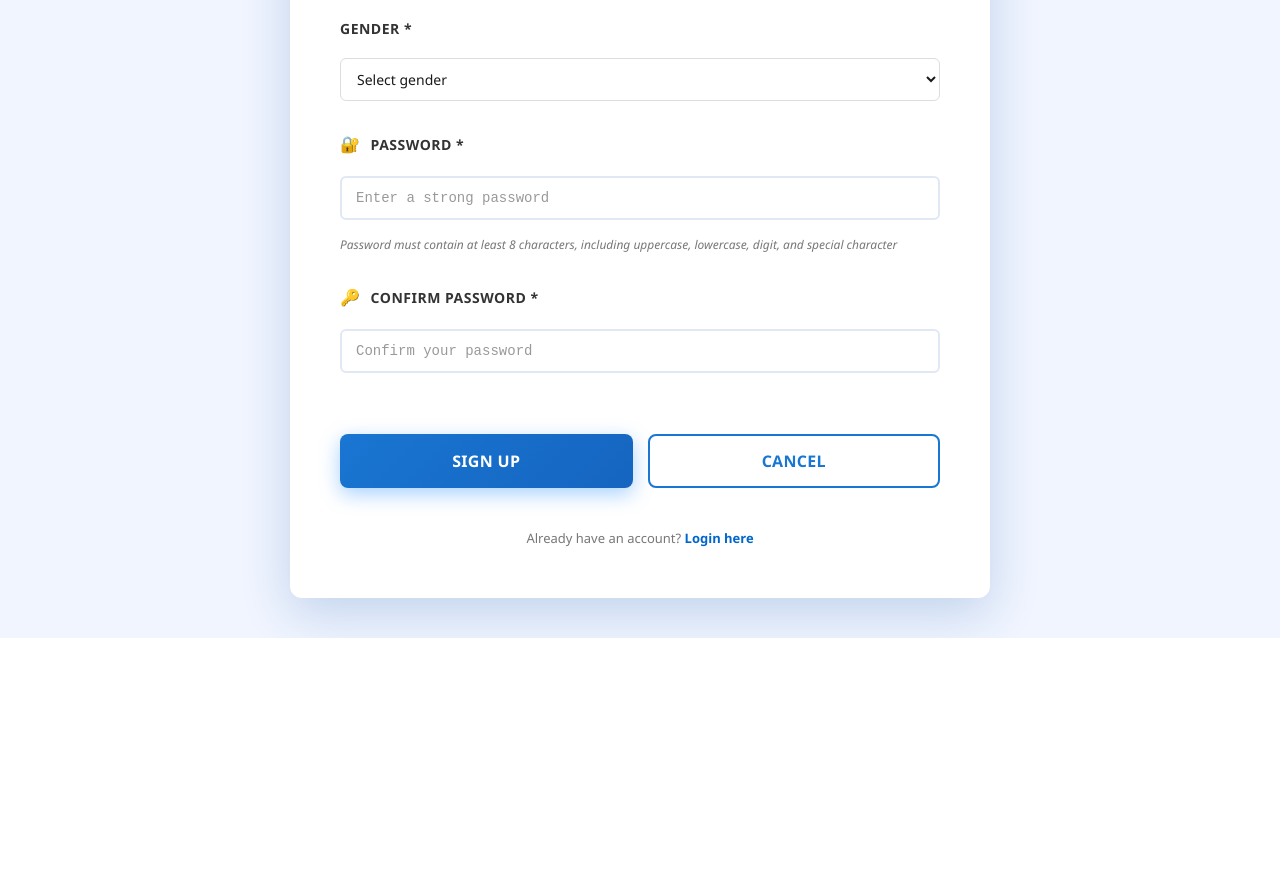
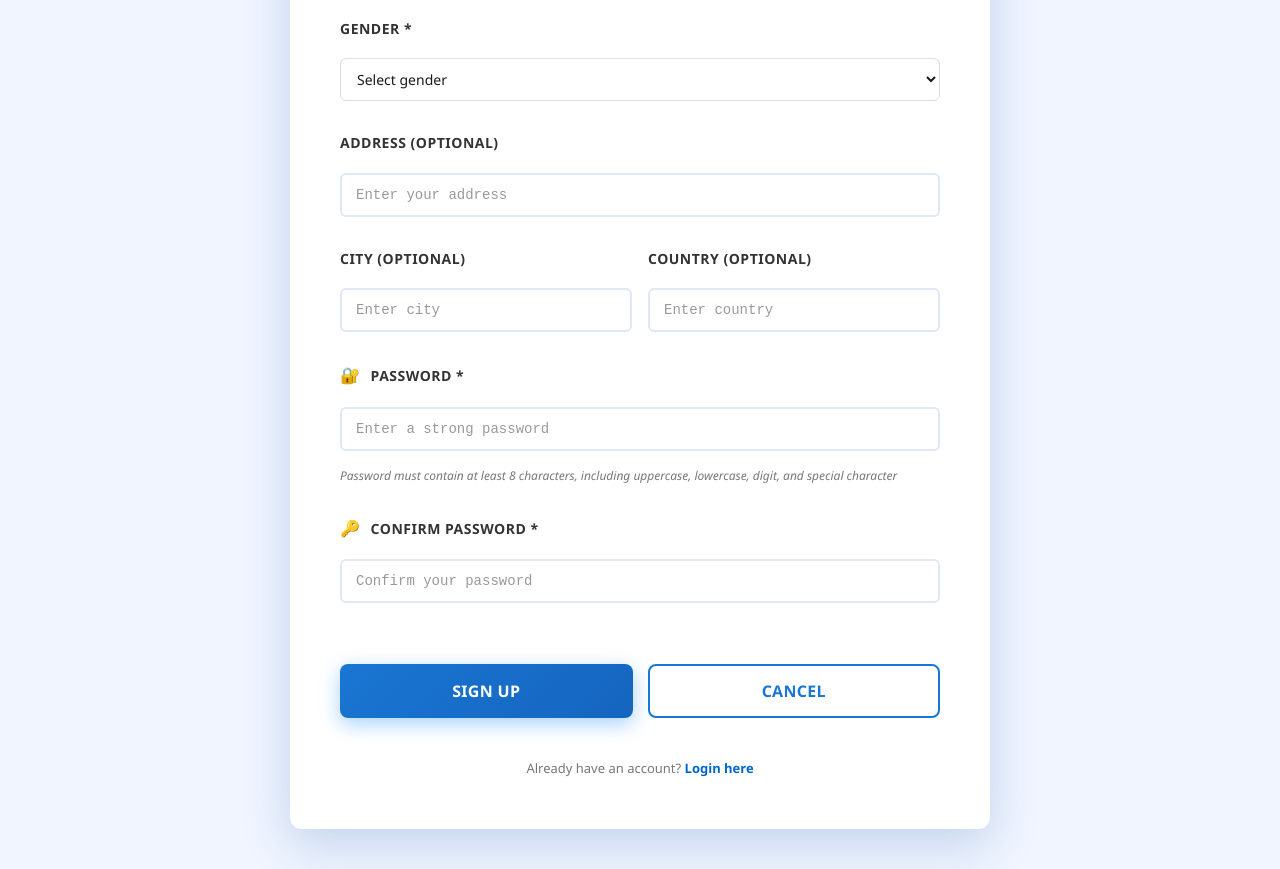
Before and after one commit to Tejashwinii/BlueWing, a React (Vite) app in the folder frontend/: page /registration in a window 1280 px wide. Shown: the part 900-1769 px from the top of the page. Before the commit the page ends 1538 px from the top, so only its background shows below. Built offline with nearby package versions, Linux system fonts and the light colour scheme.

Commit message:
Address added in registration and help dropdown is removed

```diff
--- a/frontend/src/components/Navbar.jsx
+++ b/frontend/src/components/Navbar.jsx
@@ -78,9 +78,13 @@ const Navbar = ({ onNavClick = () => {}, hideLogin = false, minimalMode = false
         {!minimalMode && (
           <div className="navbar-menu">
             {Object.entries(navMenus).map(([key, menu]) => {
-              // whereFly and experience navigate directly, no dropdown
-              if (key === 'whereFly' || key === 'experience') {
-                const route = key === 'whereFly' ? '/where-we-fly' : '/experiences';
+              // whereFly, experience, and help navigate directly, no dropdown
+              if (key === 'whereFly' || key === 'experience' || key === 'help') {
+                let route = '/';
+                if (key === 'whereFly') route = '/where-we-fly';
+                if (key === 'experience') route = '/experiences';
+                if (key === 'help') route = '/help';
+
                 return (
                   <div key={key} className="menu-item-wrapper">
                     <button
@@ -92,7 +96,7 @@ const Navbar = ({ onNavClick = () => {}, hideLogin = false, minimalMode = false
                   </div>
                 );
               }
-              // Keep dropdown for other menus as before
+              // Keep fallback logic if any other dropdown items are added later
               return (
                 <div
                   key={key}
@@ -100,52 +104,14 @@ const Navbar = ({ onNavClick = () => {}, hideLogin = false, minimalMode = false
                   onMouseEnter={() => setHoveredMenu(key)}
                   onMouseLeave={() => setHoveredMenu(null)}
                 >
-                  <button
-                    className={`menu-item-btn ${key === 'help' ? 'has-click' : ''}`}
-                    onClick={() => {
-                      if (key === 'help') {
-                        navigate('/help');
-                      }
-                    }}
-                  >
+                  <button className="menu-item-btn">
                     {menu.label}
                   </button>
-                  {hoveredMenu === key && key !== 'help' && (
-                    <div className={`menu-dropdown ${key === 'experience' ? 'reviews-dropdown' : ''}`}>
-                      <div className="dropdown-content">
-                        {menu.sections[0].items.map((item, idx) => (
-                          <div key={idx} className={`dropdown-item ${key === 'experience' ? 'review-item' : ''}`}>
-                            {key === 'experience' ? (
-                              <>
-                                <div className="review-stars">
-                                  {[...Array(item.stars)].map((_, i) => (
-                                    <span key={i} className="star">⭐</span>
-                                  ))}
-                                </div>
-                                <div className="review-content">
-                                  <div className="review-title">{item.title}</div>
-                                  <div className="review-text">{item.description}</div>
-                                </div>
-                              </>
-                            ) : (
-                              <>
-                                <span className="item-icon">{item.icon}</span>
-                                <div className="item-info">
-                                  <div className="item-title">{item.title}</div>
-                                  <div className="item-description">{item.description}</div>
-                                </div>
-                              </>
-                            )}
-                          </div>
-                        ))}
-                      </div>
-                    </div>
-                  )}
-                  {hoveredMenu === key && key === 'help' && (
+                  {hoveredMenu === key && (
                     <div className="menu-dropdown">
                       <div className="dropdown-content">
                         {menu.sections[0].items.map((item, idx) => (
-                          <div key={idx} className="dropdown-item" onClick={() => navigate('/help')}>
+                          <div key={idx} className="dropdown-item">
                             <span className="item-icon">{item.icon}</span>
                             <div className="item-info">
                               <div className="item-title">{item.title}</div>
--- a/frontend/src/pages/RegistrationPage.jsx
+++ b/frontend/src/pages/RegistrationPage.jsx
@@ -30,6 +30,15 @@ const registrationSchema = Yup.object().shape({
   gender: Yup.string()
     .required('Gender is required')
     .oneOf(['male', 'female', 'other'], 'Gender is required'),
+  address: Yup.string()
+    .trim()
+    .max(200, 'Address cannot be more than 200 characters'),
+  city: Yup.string()
+    .trim()
+    .max(50, 'City cannot be more than 50 characters'),
+  country: Yup.string()
+    .trim()
+    .max(50, 'Country cannot be more than 50 characters'),
   password: Yup.string()
     .required('Password is required')
     .min(8, 'Password must be at least 8 characters')
@@ -57,6 +66,9 @@ const RegistrationPage = () => {
       dateOfBirth: '',
       phoneNumber: '',
       gender: '',
+      address: '',
+      city: '',
+      country: '',
       password: '',
       confirmPassword: '',
     },
@@ -76,6 +88,9 @@ const RegistrationPage = () => {
           phone: values.phoneNumber,
           gender: values.gender,
           dateOfBirth: values.dateOfBirth,
+          address: values.address,
+          city: values.city,
+          country: values.country,
         });
 
         if (result.success) {
@@ -232,6 +247,59 @@ const RegistrationPage = () => {
               </div>
 
               <div className="form-group">
+                <label htmlFor="address">Address (Optional)</label>
+                <input
+                  type="text"
+                  id="address"
+                  name="address"
+                  onChange={formik.handleChange}
+                  onBlur={formik.handleBlur}
+                  value={formik.values.address}
+                  placeholder="Enter your address"
+                  className={hasError('address') ? 'input-error' : ''}
+                />
+                {hasError('address') && (
+                  <span className="error-message">{formik.errors.address}</span>
+                )}
+              </div>
+
+              <div className="form-row">
+                <div className="form-group">
+                  <label htmlFor="city">City (Optional)</label>
+                  <input
+                    type="text"
+                    id="city"
+                    name="city"
+                    onChange={formik.handleChange}
+                    onBlur={formik.handleBlur}
+                    value={formik.values.city}
+                    placeholder="Enter city"
+                    className={hasError('city') ? 'input-error' : ''}
+                  />
+                  {hasError('city') && (
+                    <span className="error-message">{formik.errors.city}</span>
+                  )}
+                </div>
+
+                <div className="form-group">
+                  <label htmlFor="country">Country (Optional)</label>
+                  <input
+                    type="text"
+                    id="country"
+                    name="country"
+                    onChange={formik.handleChange}
+                    onBlur={formik.handleBlur}
+                    value={formik.values.country}
+                    placeholder="Enter country"
+                    className={hasError('country') ? 'input-error' : ''}
+                  />
+                  {hasError('country') && (
+                    <span className="error-message">{formik.errors.country}</span>
+                  )}
+                </div>
+              </div>
+
+              <div className="form-group">
                 <label htmlFor="password">
                   <span className="password-icon">🔐</span> Password *
                 </label>
```
Also changed, not shown: 1 other file (tests, documents, lock files or other folders).
